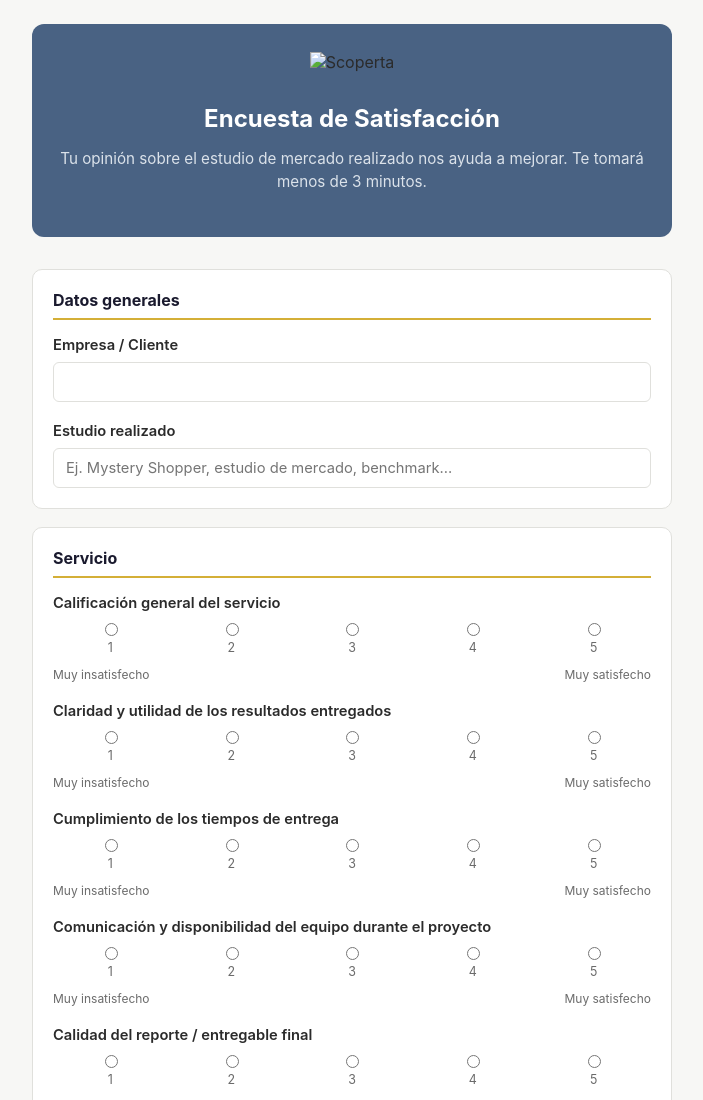
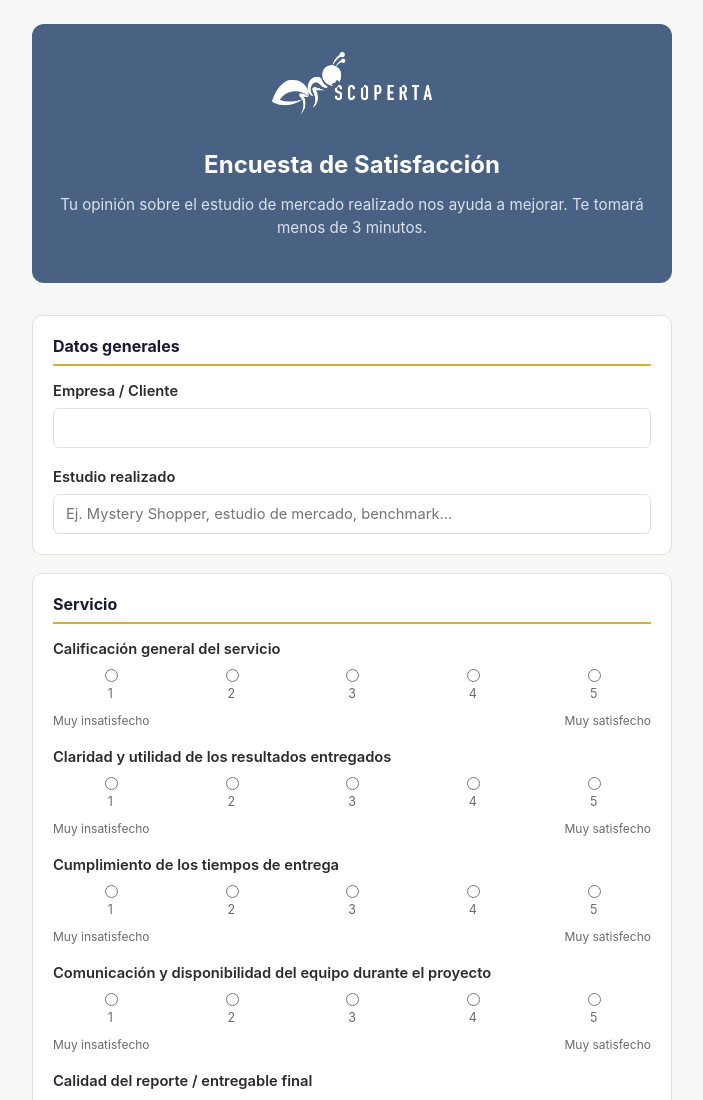
Before and after one commit to Scoperta-G/encuesta-satisfaccion, a plain HTML site: page index.html in a window 1280 px wide. Shown: the top 1100 px of the page, without its empty margins (288-991 px from the left). Drawn offline with Linux system fonts and the light colour scheme.

Commit message:
Update index.html

```diff
--- a/index.html
+++ b/index.html
@@ -145,7 +145,7 @@
 <body>
 <div class="container">
   <header>
-    <img src="LOGO_SCOPERTA_2024.png" alt="Scoperta">
+    <img src="LOGO SCOPERTA 2024.png" alt="Scoperta">
     <h1>Encuesta de Satisfacción</h1>
     <p>Tu opinión sobre el estudio de mercado realizado nos ayuda a mejorar. Te tomará menos de 3 minutos.</p>
   </header>
```
